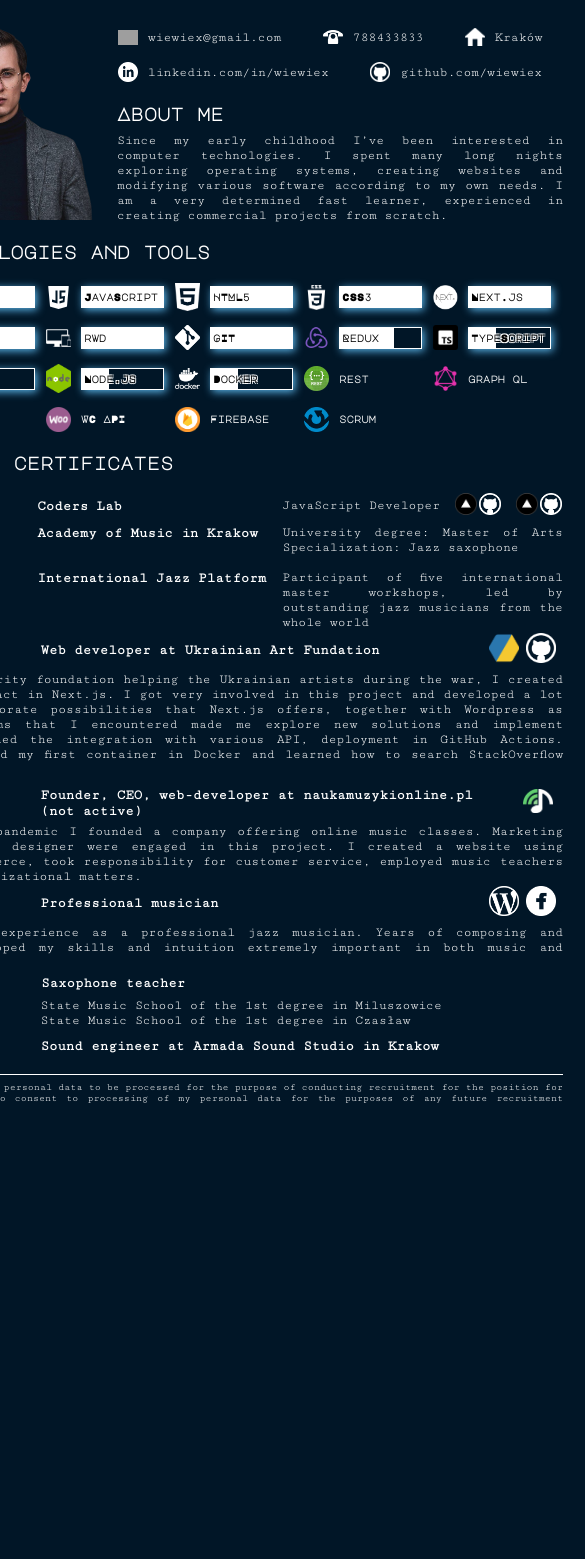
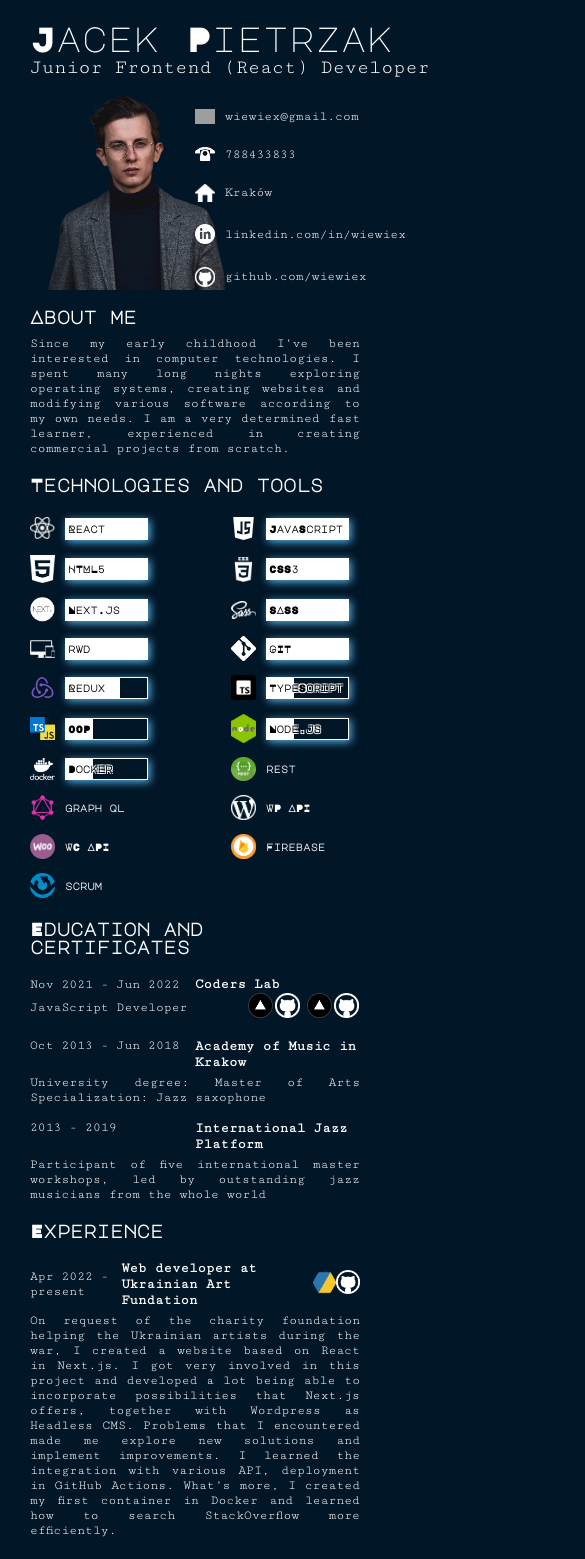
Before and after one commit to wiewiex/interactive-cv, a React (Create React App) app: page / in a window 390 px wide. Shown: the top 1559 px of the page, 585 px wide, since content can reach past the window. Before the commit the page ends 1122 px from the top, so only its background shows below. Built offline with nearby package versions, Linux system fonts and the light colour scheme; grey boxes are pictures that could not be loaded; a web font is replaced by a local one.

Commit message:
wersja mobilna

```diff
--- a/src/components/Education.js
+++ b/src/components/Education.js
@@ -10,6 +10,7 @@ export default function Education() {
         <h5 className="name">Coders Lab</h5>
         <div className="description">
           JavaScript Developer
+          <div className="linksContainer">
             <div className="links">
               <a href="https://portfolio-lab-project-wiewiex.vercel.app">
                 <img src="experience/vercel.png" alt="vercel logo" />
@@ -28,6 +29,7 @@ export default function Education() {
             </div>
           </div>
         </div>
+      </div>
       <SingleInstitution
         dates="Oct 2013 - Jun 2018"
         name="Academy of Music in Krakow"
--- a/src/components/Experience.js
+++ b/src/components/Experience.js
@@ -63,9 +63,9 @@ export default function Experience() {
           </div>
         </div>
         <p className="description">
-          I have 12 years of experience as a professional jazz musician. Years
-          of composing and arranging have developed my skills and intuition
-          extremely important in both music and programming.
+          I have 12 years of experience as a professional jazz musician. The
+          skills and intuition I have acquired over the years of composing and
+          arranging music seem very helpful in the context of programming.{" "}
         </p>
       </div>
       <div className="singleExperience">
--- a/src/styles/App.scss
+++ b/src/styles/App.scss
@@ -2,6 +2,8 @@
 $font-first: 'Major Mono Display', monospace;
 $font-second: 'Cutive Mono', monospace;
 $font-third: 'Bungee Outline', cursive;
+
+@import "../styles/mixins.scss";
 
 @import "../styles/colors.scss";
 
@@ -79,6 +81,10 @@ p {
     height: 1122px;
     padding: 20px 30px;
     box-sizing: border-box;
+    @include mobile {
+      width: 100%;
+      height: 100%;
+    }
 }
 
 .consent {
@@ -88,4 +94,8 @@ p {
   border-top: 1px groove white;
   position: relative;
   top: -20px;
+  @include mobile {
+    position: static;
+    margin-top: 20px;
+  }
 }
--- a/src/styles/Education.scss
+++ b/src/styles/Education.scss
@@ -1,3 +1,5 @@
+@import "../styles/mixins.scss";
+
 .educationContainer {
     margin-top: 15px;
 
@@ -10,17 +12,30 @@
     box-sizing: border-box;
     display: flex;
     margin-bottom: 15px;
+    @include mobile {
+        flex-wrap: wrap;
+    }
     .dates {
         width: 30%;
+        @include mobile {
+            width: 50%;
+        }
     }
 
     .name {
         width: 35%;
+        @include mobile {
+            width: 50%;
+        }
     }
 
     .description {
         width: 40%;
         text-align: justify;
+        @include mobile {
+            width: 100%;
+            margin-top: 5px;
+        }
     }
 }
 
@@ -29,12 +44,22 @@
     display: flex;
     align-items: center;
     margin-bottom: 5px;
+    @include mobile {
+        flex-wrap: wrap;
+        margin-bottom: 15px;
+    }
     .dates {
         width: 30%;
+        @include mobile {
+            width: 50%;
+        }
     }
 
     .name {
         width: 35%;
+        @include mobile {
+            width: 50%;
+        }
     }
 
     .description {
@@ -43,15 +68,23 @@
         align-items: center;
         justify-content: space-between;
         font-size: 13px;
-        .links {
-            margin-left: 5px;
+        @include mobile {
+            width: 100%;
+            justify-content: space-between;
+        }
+        .linksContainer {
             display: flex;
-            align-items: center;
+            .links {
+                margin-left: 5px;
+                display: flex;
+                align-items: center;
 
-            img {
-                width: 22px;
-                margin: 1px;
+                img {
+                    width: 25px;
+                    margin: 1px;
+                }
             }
         }
+
     }
 }
--- a/src/styles/Experience.scss
+++ b/src/styles/Experience.scss
@@ -1,10 +1,19 @@
+@import "../styles/mixins.scss";
+
 .experienceContainer {
     position: relative;
     top: -40px;
+    @include mobile {
+        position: static;
+        margin-top: 20px;
+    }
 }
 
 .singleExperience {
     margin-top: 10px;
+    @include mobile {
+        margin-top:20px
+    }
     .datesRoleLinks {
         display: flex;
         align-items: center;
@@ -23,6 +32,9 @@
             align-items: center;
             justify-content: flex-end;
             width: 10%;
+            @include mobile {
+                width: 15%;
+            }
 
             img {
                 width: 30px;
@@ -39,13 +51,25 @@
     .saxophoneTeacher {
         margin-left: 214px;
         margin-bottom: 7px;
+        @include mobile {
+            margin-left: 28%;
+        }
     }
 }
 
 .singleExperience:nth-of-type(3) {
     margin-top: 2px;
+    @include mobile {
+        margin-top: 10px;
+    }
 }
 
 .singleExperience:nth-of-type(4) {
     margin-top: 5px;
+    h6 {
+        width: 71%;
+    }
+    @include mobile {
+        margin-top: 10px;
+    }
 }
--- a/src/styles/Header.scss
+++ b/src/styles/Header.scss
@@ -1,8 +1,14 @@
+@import "../styles/mixins.scss";
+
 .headerContainer {
     color: white;
     display: flex;
     justify-content: space-between;
     position: relative;
+    @include mobile {
+        flex-direction: column;
+        justify-content: flex-start;
+    }
 }
 
 .titleContainer {
@@ -10,6 +16,9 @@
     width: 70px;
     h1, h2 {
         transform: rotate(-90deg);
+        @include mobile {
+            transform: none;
+        }
     }
 
     h1 {
@@ -17,6 +26,9 @@
         top: 170px;
         left: -180px;
         width: 400px;
+        @include mobile {
+            position: static;
+        }
     }
 
     h2 {
@@ -24,6 +36,9 @@
         top: 160px;
         left: -140px;
         width: 400px;
+        @include mobile {
+            position: static;
+        }
     }
 }
 
@@ -32,10 +47,15 @@
     width: 200px;
     height: 200px;
     object-fit: cover;
+    @include mobile {
+        position: absolute;
+        top: 70px;
+    }
 }
 
 .contactAndAboutContainer {
     display: block;
+    position: relative;
 }
 
 .contactDetails {
@@ -43,6 +63,13 @@
     justify-content: space-around;
     flex-wrap: wrap;
     height: 70px;
+    @include mobile {
+        width: 50%;
+        height: 200px;
+        flex-direction: column;
+        padding-left: 50%;
+        margin: 20px 0 10px 0;
+    }
     .singleContactLink {
         display: flex;
         align-items: center;
@@ -57,6 +84,9 @@
 
 .aboutme {
     padding: 15px 0 0 20px;
+    @include mobile {
+        padding: 0;
+    }
 
     p {
         text-align: justify;
--- a/src/styles/Technologies.scss
+++ b/src/styles/Technologies.scss
@@ -1,13 +1,21 @@
 @import "../styles/colors.scss";
+@import "../styles/mixins.scss";
 
 .technologiesContainer {
     margin: 20px 0 0 90px;
+    @include mobile {
+        margin: 20px 0 0 0;
+
+    }
 }
 
 .technologiesList {
     display: flex;
     flex-wrap: wrap;
     margin-top: 15px;
+    @include mobile {
+        justify-content: space-between;
+    }
 
 }
 
--- /dev/null
+++ b/src/styles/mixins.scss
@@ -0,0 +1,5 @@
+@mixin mobile {
+  @media screen and (max-width: 796px) {
+    @content;
+  }
+}
```
Lines whose indentation alone changed are shown as unchanged.
